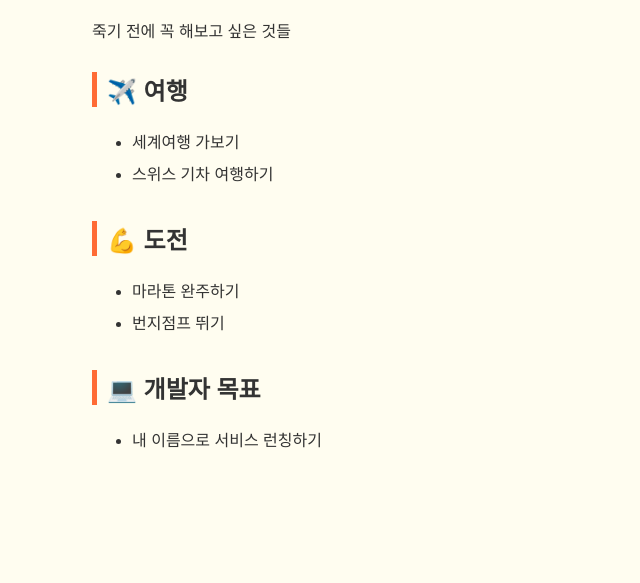
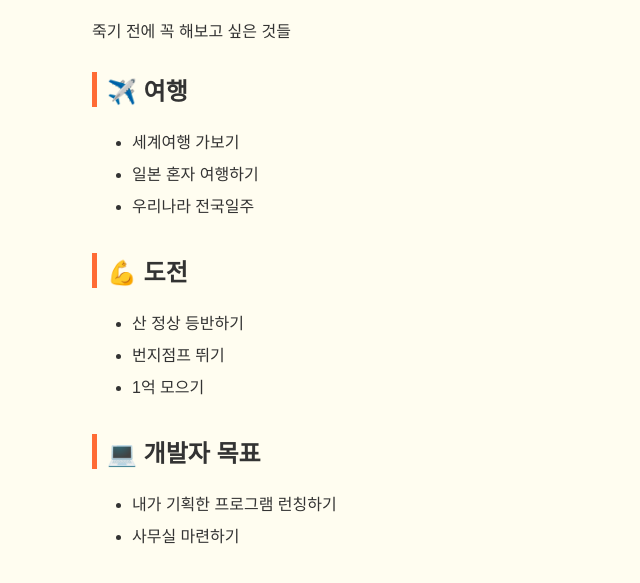
Before and after one commit to seonghwi-ha/0327, a plain HTML site: page index.html in a window 1280 px wide. Shown: the part 99-682 px from the top of the page, without its empty margins (223-863 px from the left). Drawn offline with Linux system fonts and the light colour scheme.

Commit message:
작업 저장

```diff
--- a/index.html
+++ b/index.html
@@ -33,18 +33,21 @@
     <h2>✈️ 여행</h2>
     <ul>
       <li>세계여행 가보기</li>
-      <li>스위스 기차 여행하기</li>
+      <li>일본 혼자 여행하기</li>
+      <li>우리나라 전국일주</li>
     </ul>
 
     <h2>💪 도전</h2>
     <ul>
-      <li>마라톤 완주하기</li>
+      <li>산 정상 등반하기</li>
       <li>번지점프 뛰기</li>
+      <li>1억 모으기</li>
     </ul>
 
     <h2>💻 개발자 목표</h2>
     <ul>
-      <li>내 이름으로 서비스 런칭하기</li>
+      <li>내가 기획한 프로그램 런칭하기</li>
+      <li>사무실 마련하기</li>
     </ul>
   </body>
 </html>
```
